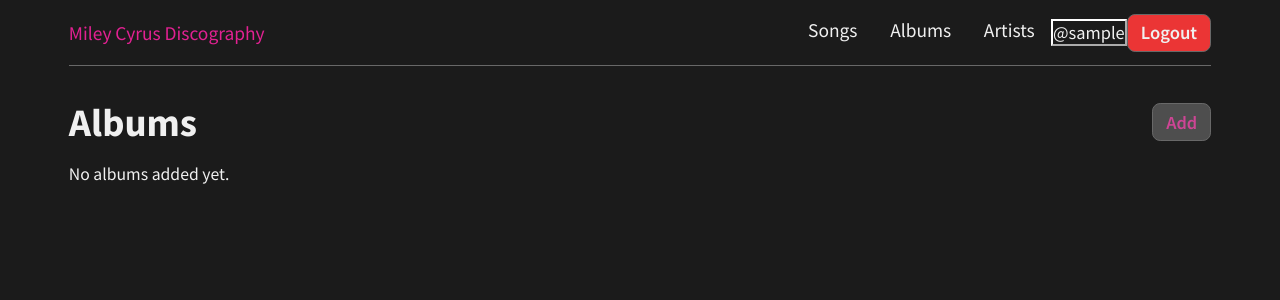
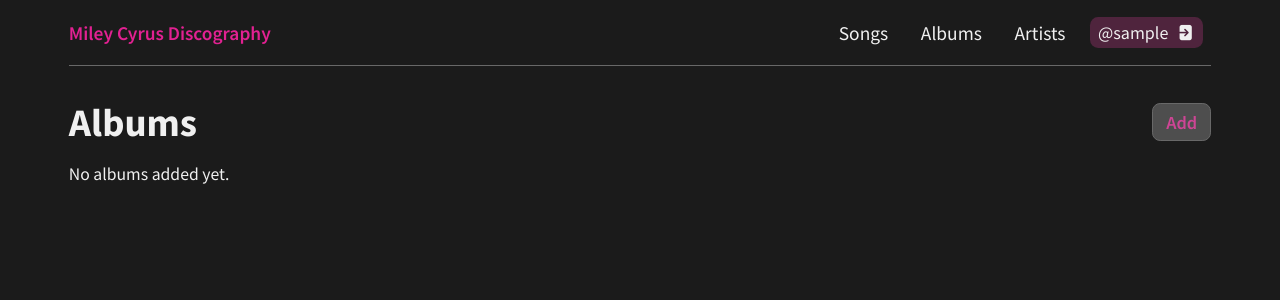
Before and after one commit to cammarb/miley-discography, a Flask app: page /albums in a window 1280 px wide. Shown: the top 300 px of the page. Run offline with Flask 2, Linux system fonts and the light colour scheme; the visitor is signed in with stand-in values (Sample User, id 1); data comes from the database, SQL or seed files in the repository; data that the repository does not hold is empty.

Commit message:
update login/logout in nav

```diff
--- a/app/static/css/main.css
+++ b/app/static/css/main.css
@@ -71,6 +71,7 @@
 #logo {
     font-size: var(--fz-2);
     color: var(--fg-pink-300);
+    font-weight: 600;
 }
 
 #menu-item:hover {
@@ -79,9 +80,20 @@
     color: var(--anchor-fg-hover);
 }
 
-.account-info {
+#account-item {
     display: flex;
-    align-items: center;
+    width: fit-content;
+    margin: 0 0.5rem;
+    padding: 0.25rem 0.5rem;
+    background-color: var(--anchor-bg-hover);
+    border: none;
+    border-radius: 0.5rem;
+    cursor: pointer;
+}
+
+#logout {
+    background: none;
+    padding-left: 0.5rem;
 }
 
 .container {
@@ -140,6 +152,7 @@
 .menu {
     display: flex;
     flex-direction: row;
+    align-items: center;
 }
 
 /* Tables */
--- a/app/templates/base.html
+++ b/app/templates/base.html
@@ -30,20 +30,15 @@
                 <a id="menu-item" href="/songs">Songs</a>
                 <a id="menu-item" href="/albums">Albums</a>
                 <a id="menu-item" href="/artists">Artists</a>
-                <div class="account-info">
                 {% if current_user.is_annonymous %}
                 <a id="account-item" href="/login">
                     <button class="btn">Login</button>
                 </a>
                 {% elif current_user.is_authenticated %}
-                    <button id="user">
-                        @{{ current_user.username }}
-                    </button>
                 <a id="account-item" href="{{ url_for('auth.logout') }}">
-                        <button class="btn btn-danger">Logout</button>
+                    @{{ current_user.username }}<i class="uis uis-signout" id="logout"></i>
                 </a>
                 {% endif %}
-                </div>
             </div>
         </nav>
         {% endblock %}
```
Lines whose indentation alone changed are shown as unchanged.
